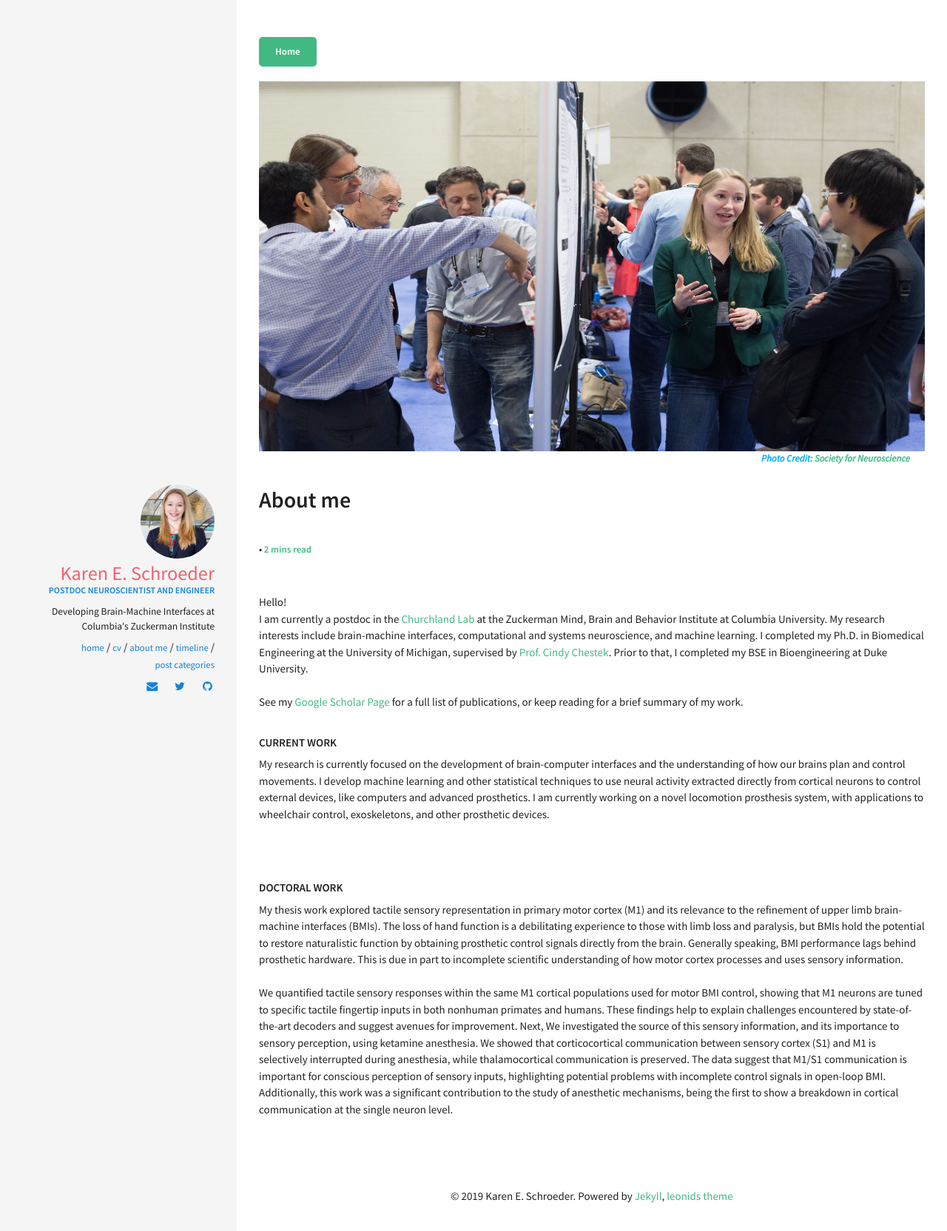
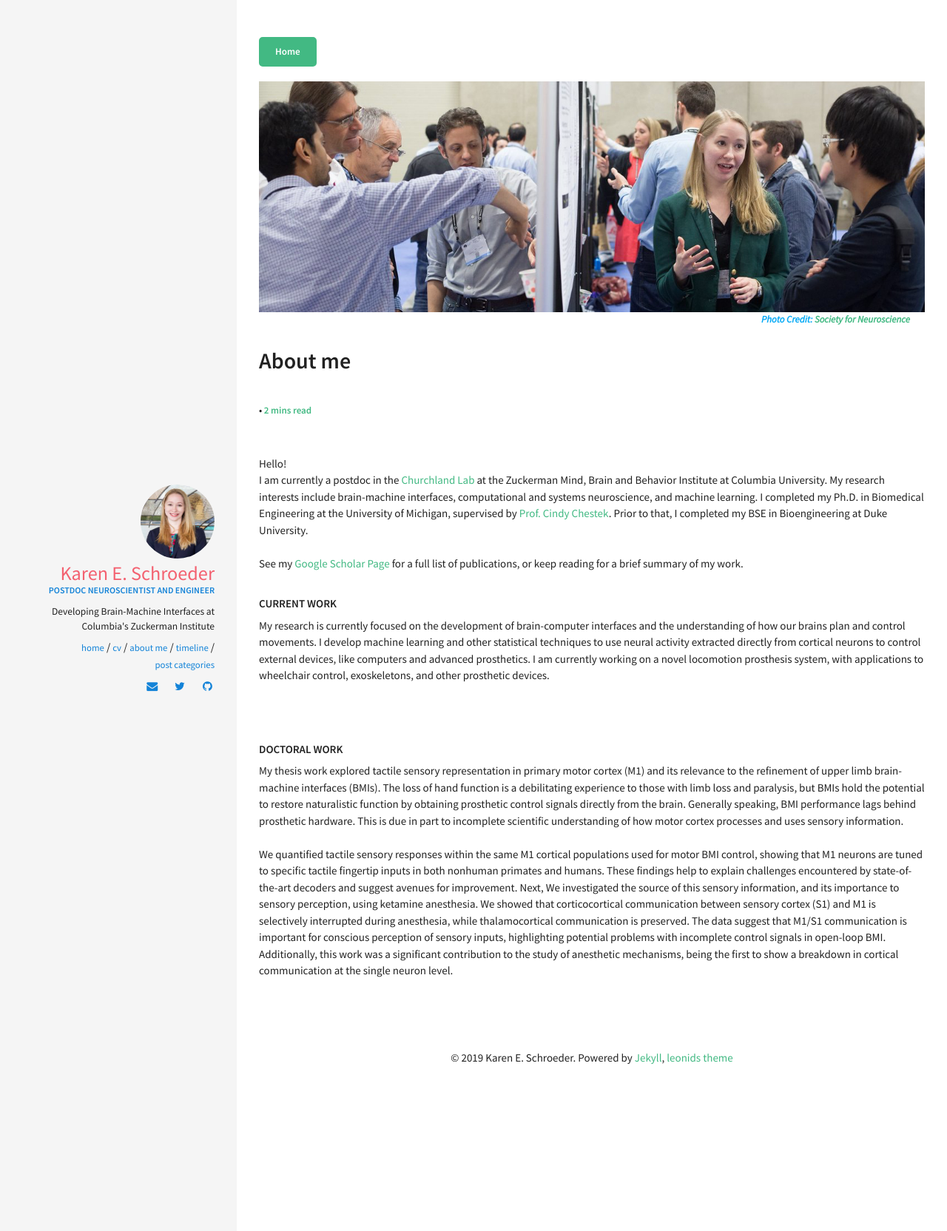
Before and after one commit to karschro/karschro.github.io, a Jekyll site: the page built from about.html, in a window 1280 px wide. Shown: the top 1664 px of the page at 74% size. Built offline with Jekyll 4.4.1, drawn with Linux system fonts in a browser that asks for light colours.

Commit message:
Update about.html

```diff
--- a/about.html
+++ b/about.html
@@ -3,7 +3,7 @@ layout: post
 title:  About me
 permalink: /about/
 image:
-  feature: SFN.jpg
+  feature: SFN1.png
   credit: Society for Neuroscience
 ---
 Hello!
```
